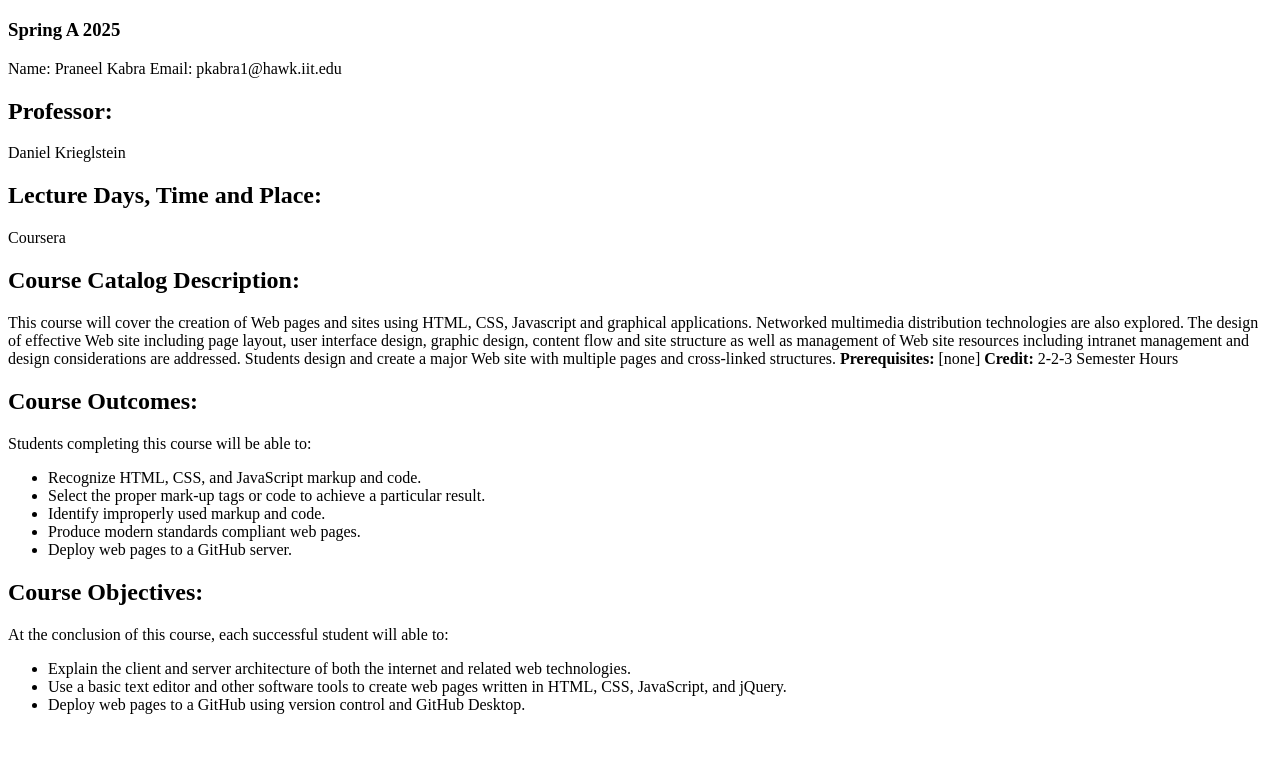
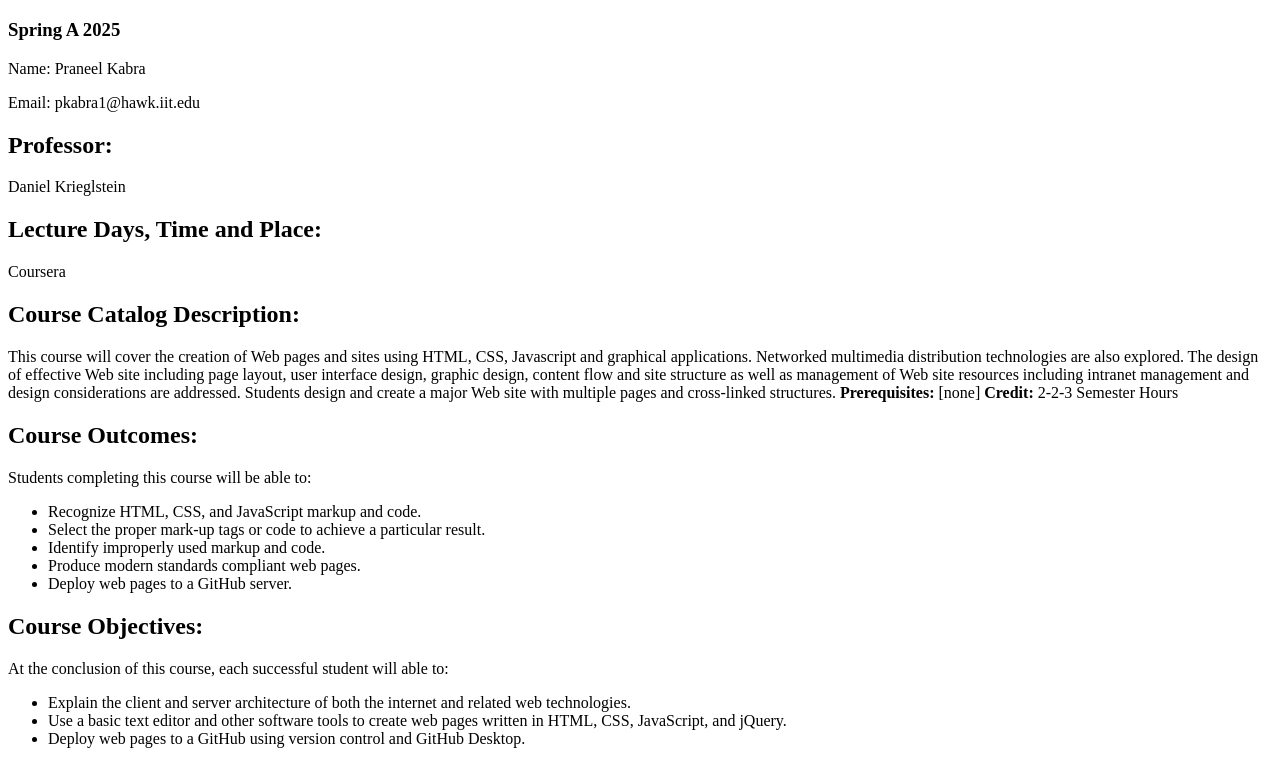
Before and after one commit to PraneelKabra/webdev_lab2, a plain HTML site: page index.html in a window 1280 px wide. Shown: the part 61-825 px from the top of the page. Before the commit the page ends 800 px from the top, so only its background shows below. Drawn offline with Linux system fonts and the light colour scheme.

Commit message:
Updated index.html

```diff
--- a/index.html
+++ b/index.html
@@ -8,8 +8,8 @@
 <body>
 <h1>Internet Technologies and Web Design</h1>
 <h3>Spring A 2025</h3>
-<p>Name: Praneel Kabra
-Email: pkabra1@hawk.iit.edu</p>
+<p>Name: Praneel Kabra</p>
+<p>Email: pkabra1@hawk.iit.edu</p>
 <h2>Professor:</h2>
 <p>Daniel Krieglstein</p>
 <h2>Lecture Days, Time and Place:</h2>
```
